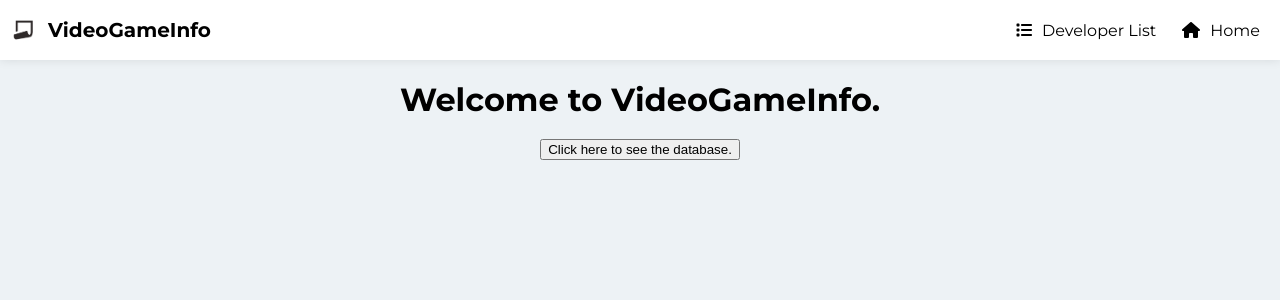
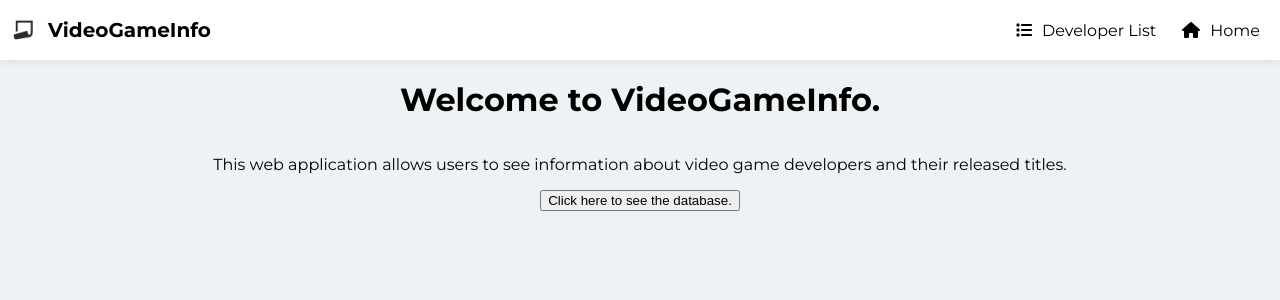
Before and after one commit to masonharniess/VideoGameInfoFrontend, an Angular app: page /home in a window 1280 px wide. Shown: the top 300 px of the page. Built offline with nearby package versions, Linux system fonts and the light colour scheme.

Commit message:
add functionality for link to developers page

```diff
--- a/src/app/app.module.ts
+++ b/src/app/app.module.ts
@@ -6,6 +6,7 @@ import { RouterModule } from '@angular/router';
 import { HomeComponent } from './home/home.component';
 
 import { FontAwesomeModule } from '@fortawesome/angular-fontawesome';
+import { DeveloperListComponent } from './developer-list/developer-list.component';
 
 
 @NgModule({
@@ -17,6 +18,7 @@ import { FontAwesomeModule } from '@fortawesome/angular-fontawesome';
     BrowserModule,
     RouterModule.forRoot([
       {path: 'home', component: HomeComponent},
+      {path: 'developers', component: DeveloperListComponent},
       {path: '', redirectTo: 'home', pathMatch: 'full'},
       {path: '**', redirectTo: 'home', pathMatch: 'full'},
     ]),
--- a/src/app/home/home.component.html
+++ b/src/app/home/home.component.html
@@ -3,6 +3,15 @@
         <h1>Welcome to {{pageTitle}}.</h1>
     </div>
     <div class="main_content">
-        <button type="button" routerLink="/developers">Click here to see the database.</button>
+        <div class="main_description_container">
+            <p>
+                This web application allows users to see information about video game developers and their released titles.
+            </p>
+        </div>
+        <div class="button_container">
+            <button type="button" routerLink="/developers">
+              Click here to see the database.
+            </button>
+        </div>
     </div>
 </main>
```
Also changed, not shown: src/app/developer-list/developer-list.component.ts (added, +9 -0 lines), src/app/developer-list/developer-list.component.css (added), src/app/developer-list/developer-list.component.html (added).
